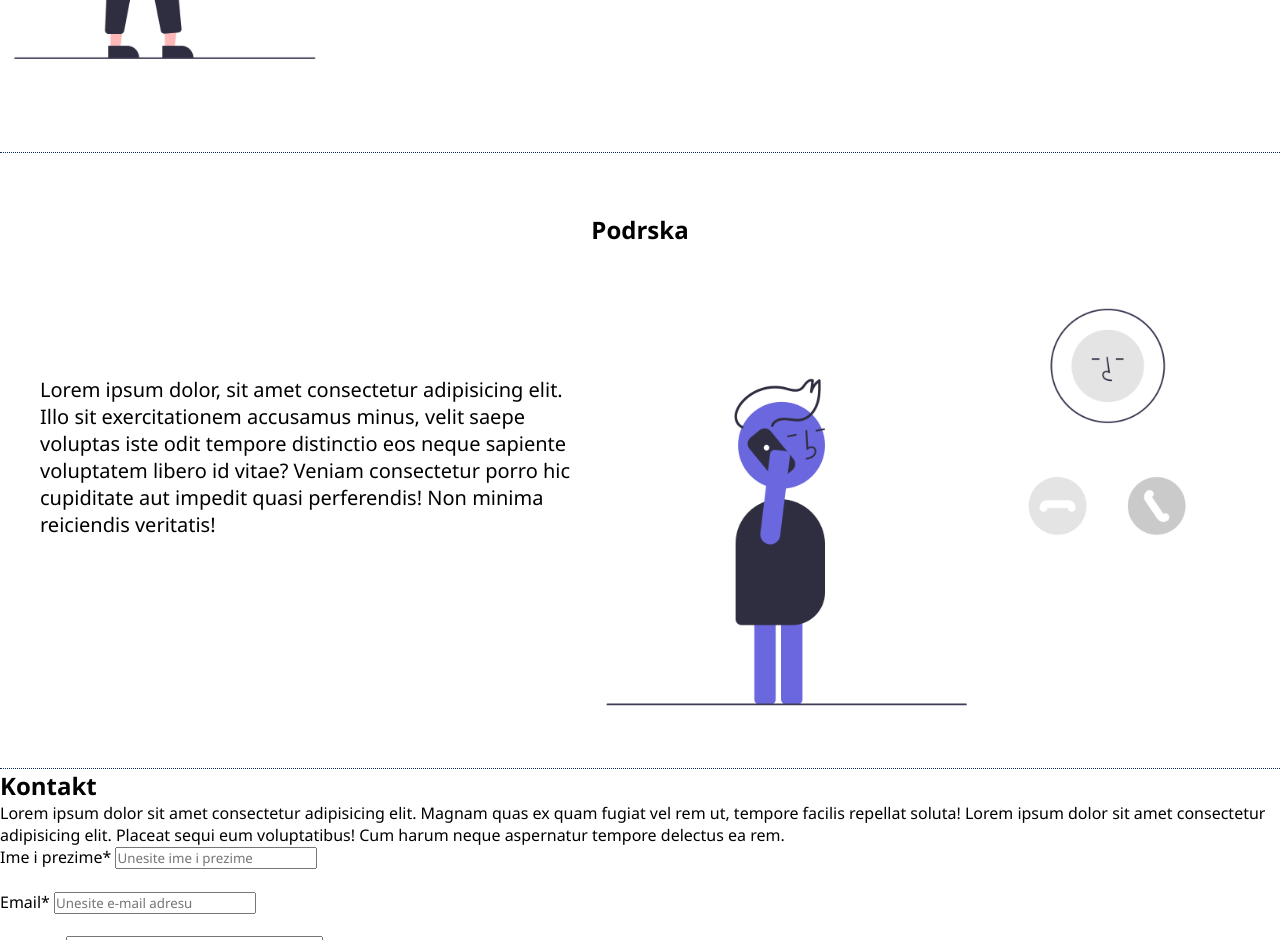
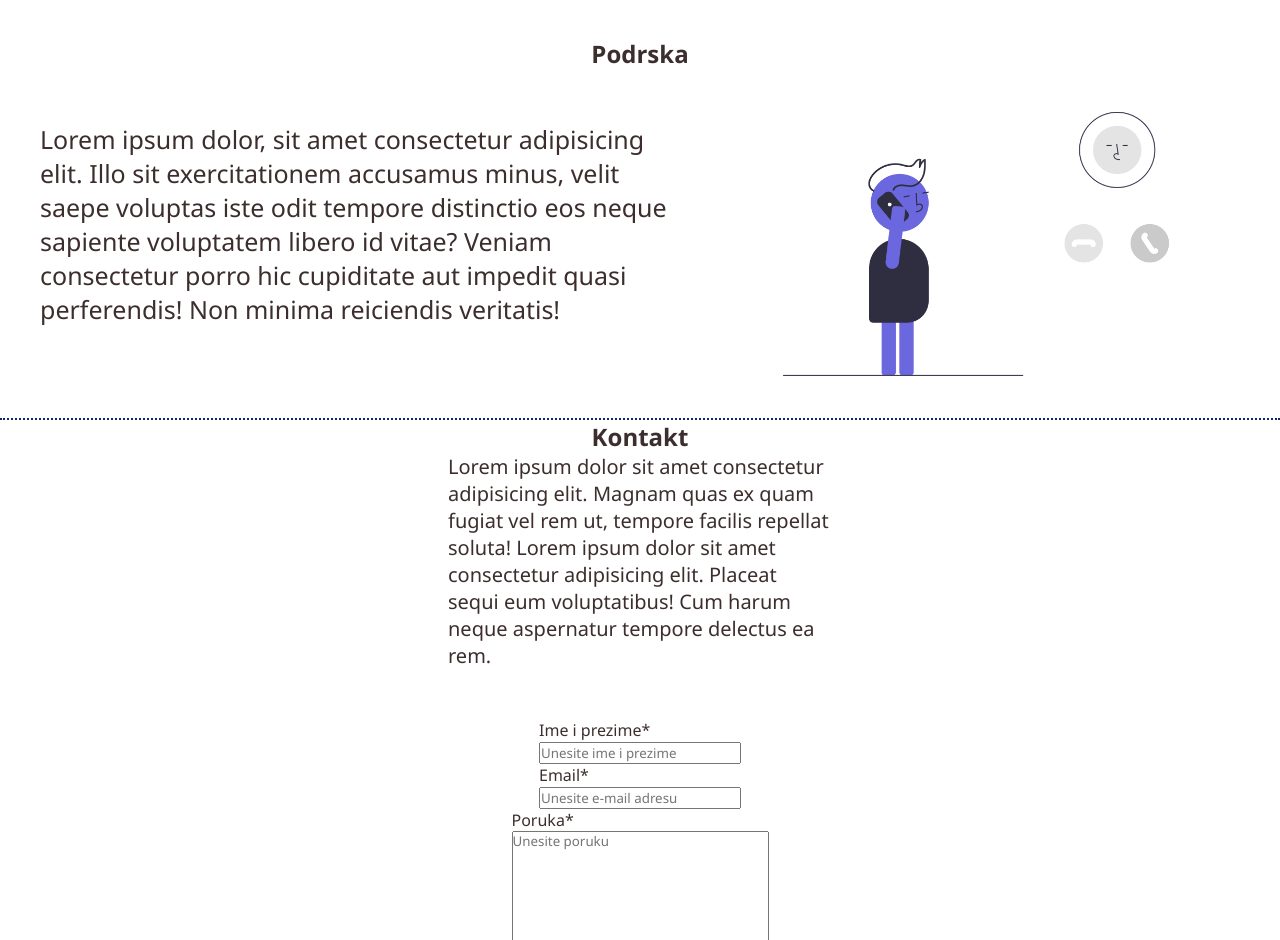
Before and after one commit to Spremic/musicList, a plain HTML site: page static/index.html in a window 1280 px wide. Shown: the part 1860-2800 px from the top of the page. Drawn offline with Linux system fonts and the light colour scheme.

Commit message:
desing change 24.12.22

```diff
--- a/static/css/index.css
+++ b/static/css/index.css
@@ -2,8 +2,8 @@
   box-sizing: border-box;
   padding: 0;
   margin: 0;
-  color: #000000;
-  font-family: 'Segoe UI', Tahoma, Geneva, Verdana, sans-serif;
+  color: #3d2e2e;
+  font-family: "Segoe UI", Tahoma, Geneva, Verdana, sans-serif;
 }
 #navContainer img {
   width: 100vw;
@@ -18,19 +18,19 @@ nav {
 }
 .sectionDesing {
   margin-top: 30px;
-  border-top: 1px dotted rgb(13, 42, 104);
+  border-top: 1.5px outset rgb(13, 42, 104);
 }
 #contact {
-  border-top: 1px dotted rgb(13, 42, 104);
+  border-top: 2px dotted rgb(13, 42, 104);
 }
 .sectionDesing div {
   display: flex;
   justify-items: baseline;
 }
 .sectionDesing p {
-    font-size: 20px;
+  font-size: 25px;
   position: relative;
-  top: 25%;
+  top: 15%;
   transform: (-50%, -50%);
 }
 .sectionDesing h2 {
@@ -42,17 +42,37 @@ nav {
   margin-left: -80px;
   width: 60vw;
 }
+.flexDesingR img {
+  width: 40vw;
+  margin-left: 340px;
+}
 .sectionDesing div {
   display: flex;
   justify-items: baseline;
 }
 .divDesing {
-  margin-left: -40px;
+  width: 30%;
+  margin-left: 5%;
 }
-/* .sectionDesingR img {
-    width: 50vw;
-} */
+.divDesingR {
+  margin-right: -300px;
+  width: 50%;
+}
 
 .divDesingR {
   margin-left: 40px;
 }
+#contactInfo {
+  margin: auto;
+  width: 30%;
+  display: grid;
+  place-items: center;
+}
+#contactInfo p {
+  font-size: 20px;
+}
+form {
+  margin-top: 50px;
+  display: grid;
+  place-items: center;
+}
--- a/static/index.html
+++ b/static/index.html
@@ -94,17 +94,19 @@
     </section>
 
     <section id="contact">
-      <h2>Kontakt</h2>
-      <p>
-        Lorem ipsum dolor sit amet consectetur adipisicing elit. Magnam quas ex
-        quam fugiat vel rem ut, tempore facilis repellat soluta! Lorem ipsum
-        dolor sit amet consectetur adipisicing elit. Placeat sequi eum
-        voluptatibus! Cum harum neque aspernatur tempore delectus ea rem.
-      </p>
+      <div id="contactInfo">
+        <h2>Kontakt</h2>
+        <p>
+          Lorem ipsum dolor sit amet consectetur adipisicing elit. Magnam quas
+          ex quam fugiat vel rem ut, tempore facilis repellat soluta! Lorem
+          ipsum dolor sit amet consectetur adipisicing elit. Placeat sequi eum
+          voluptatibus! Cum harum neque aspernatur tempore delectus ea rem.
+        </p>
+      </div>
       <div id="contactDiv">
         <form id="contactForm">
           <div>
-            <label for="nameLastname">Ime i prezime*</label>
+            <label for="nameLastname">Ime i prezime*</label><br />
             <input
               type="text"
               name="nameLastname"
@@ -112,9 +114,9 @@
               placeholder="Unesite ime i prezime"
             />
           </div>
-          <br />
+
           <div>
-            <label for="email">Email*</label>
+            <label for="email">Email*</label><br />
             <input
               type="text"
               name="email"
@@ -122,9 +124,9 @@
               placeholder="Unesite e-mail adresu"
             />
           </div>
-          <br />
+
           <div>
-            <label for="textarea">Poruka*</label>
+            <label for="textarea">Poruka*</label><br />
             <textarea
               name="textarea"
               id="textarea"
@@ -133,7 +135,7 @@
               placeholder="Unesite poruku"
             ></textarea>
           </div>
-          <br />
+
           <button type="submit">Posalji</button>
         </form>
       </div>
```
